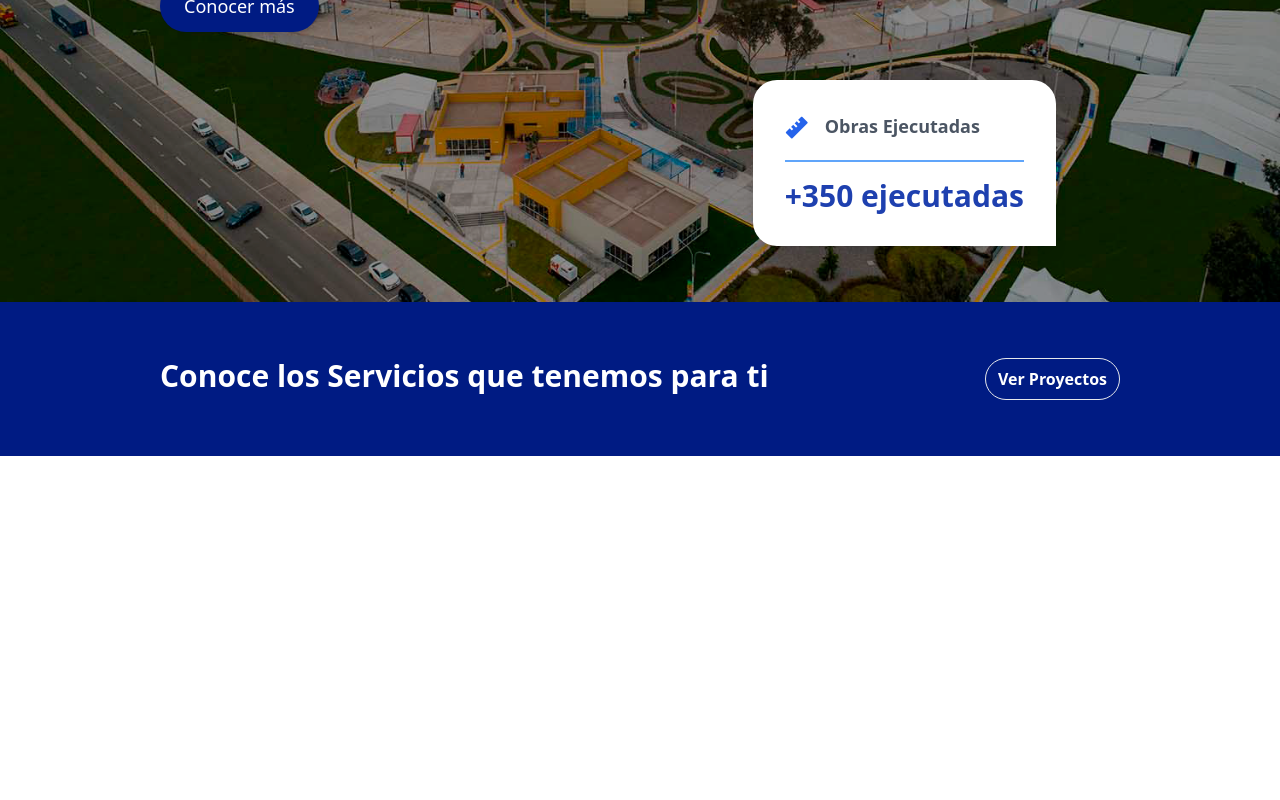
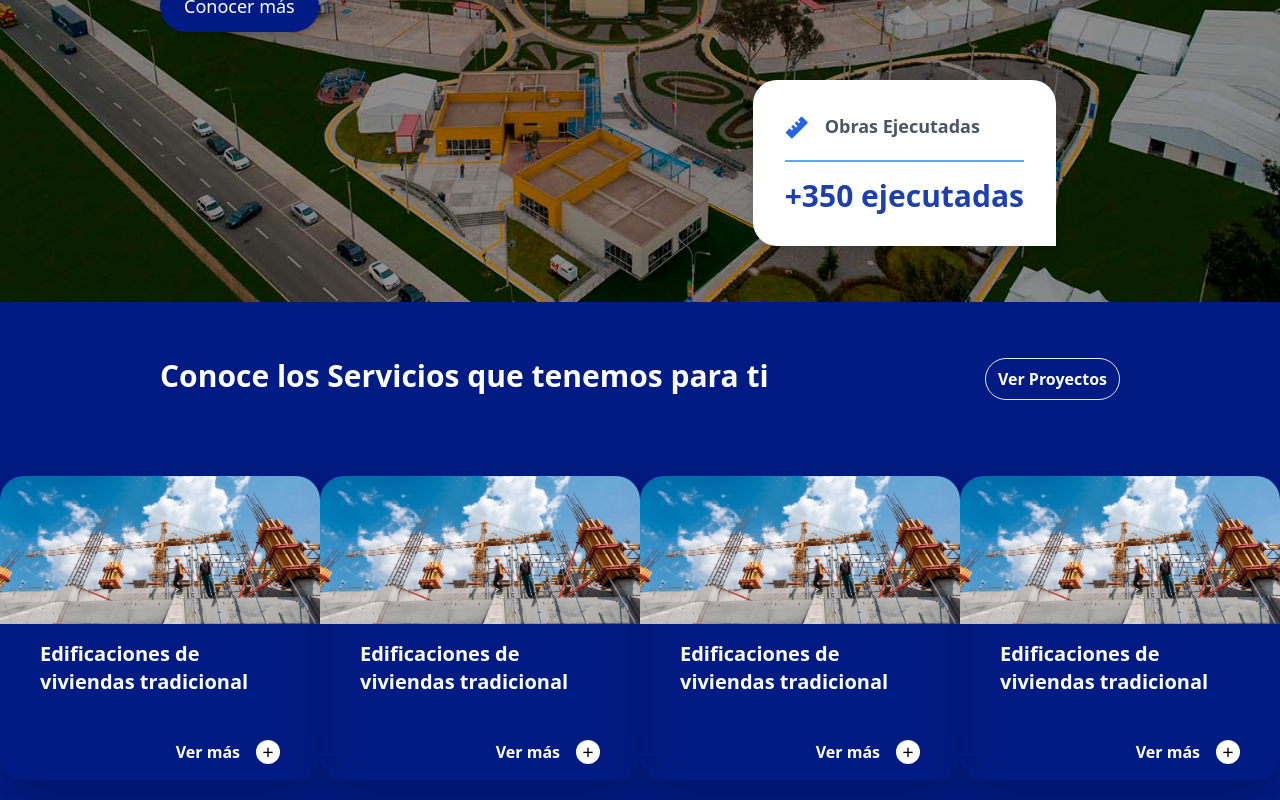
Before and after one commit to MiguelRequenaR/ConstrucMarbella, a Next.js app: page / in a window 1280 px wide. Shown: the part 498-1298 px from the top of the page. Before the commit the page ends 954 px from the top, so only its background shows below. Built offline with nearby package versions, Linux system fonts and the light colour scheme.

Commit message:
create home

```diff
--- a/src/components/Header.jsx
+++ b/src/components/Header.jsx
@@ -4,8 +4,8 @@ import 'remixicon/fonts/remixicon.css'
 
 export default function Header() {
   return (
-    <div className='fixed w-full'>
-        <header className='w-full bg-white'>
+    <div className='fixed z-10 w-full'>
+        <header className='bg-white'>
             <nav className='container mx-auto flex justify-between items-center py-3'>
                 <div className='flex items-center'>
                     <Image src="/images/logoCM.png" alt="Logo"
@@ -13,10 +13,10 @@ export default function Header() {
                     <h1 className='text-gray-600 text-2xl font-semibold px-5'>Constructora Marbella</h1>
                 </div>
                 <div className='flex items-center'>
-                    <div className='space-x-10 font-semibold text-gray-600 '>
-                        <a href="">Proyectos</a>
-                        <a href="">Sostenibilidad</a>
-                        <a href="">Innovación</a>
+                    <div className='space-x-10 font-semibold text-gray-600'>
+                        <a href="#" className='hover:text-gray-800'>Proyectos</a>
+                        <a href="#" className='hover:text-gray-800'>Sostenibilidad</a>
+                        <a href="#" className='hover:text-gray-800'>Innovación</a>
                         <i className="text-black ri-menu-line text-2xl"></i>
                     </div>
                 </div>
--- a/src/pages/index.js
+++ b/src/pages/index.js
@@ -7,7 +7,7 @@ export default function Home() {
       <Header />
         <div>
             <div
-              className="min-h-screen bg-cover bg-center w-full"
+              className="min-h-screen bg-cover bg-center w-full z-0"
               style={{ backgroundImage: "url('/images/carrousel1.png')" }}
             >
             </div>
@@ -38,6 +38,56 @@ export default function Home() {
                 </button>
             </div>
         </div>
+        <div className="flex justify-around bg-homecolor py-5">
+            <div className="max-w-xs rounded-3xl overflow-hidden shadow-2xl hover:bg-white">
+                <Image src="/images/card.jpg" alt="fondo" width={400} height={50}/>
+                <div className="px-10 py-4">
+                    <h1 className="font-bold text-xl text-white pb-3 hover:text-homecolor">Edificaciones de viviendas tradicional</h1>
+                </div>
+                <div className="flex justify-end items-end py-4 px-10">
+                    <a href="#" className="flex items-center">
+                      <h1 className="px-4 text-white font-bold hover:text-homecolor">Ver más</h1>
+                      <i className="ri-add-fill bg-white rounded-3xl px-1 hover:bg-cyan-400 hover:text-white"></i>
+                    </a>
+                </div>
+            </div>
+            <div className="max-w-xs rounded-3xl overflow-hidden shadow-2xl hover:bg-white">
+                <Image src="/images/card.jpg" alt="fondo" width={400} height={50}/>
+                <div className="px-10 py-4">
+                    <h1 className="font-bold text-xl text-white pb-3 hover:text-homecolor">Edificaciones de viviendas tradicional</h1>
+                </div>
+                <div className="flex justify-end items-end py-4 px-10">
+                    <a href="#" className="flex items-center">
+                      <h1 className="px-4 text-white font-bold hover:text-homecolor">Ver más</h1>
+                      <i className="ri-add-fill bg-white rounded-3xl px-1 hover:bg-cyan-400 hover:text-white"></i>
+                    </a>
+                </div>
+            </div>
+            <div className="max-w-xs rounded-3xl overflow-hidden shadow-2xl hover:bg-white">
+                <Image src="/images/card.jpg" alt="fondo" width={400} height={50}/>
+                <div className="px-10 py-4">
+                    <h1 className="font-bold text-xl text-white pb-3 hover:text-homecolor">Edificaciones de viviendas tradicional</h1>
+                </div>
+                <div className="flex justify-end items-end py-4 px-10">
+                    <a href="#" className="flex items-center">
+                      <h1 className="px-4 text-white font-bold hover:text-homecolor">Ver más</h1>
+                      <i className="ri-add-fill bg-white rounded-3xl px-1 hover:bg-cyan-400 hover:text-white"></i>
+                    </a>
+                </div>
+            </div>
+            <div className="max-w-xs rounded-3xl overflow-hidden shadow-2xl hover:bg-white">
+                <Image src="/images/card.jpg" alt="fondo" width={400} height={50}/>
+                <div className="px-10 py-4">
+                    <h1 className="font-bold text-xl text-white pb-3 hover:text-homecolor">Edificaciones de viviendas tradicional</h1>
+                </div>
+                <div className="flex justify-end items-end py-4 px-10">
+                    <a href="#" className="flex items-center">
+                      <h1 className="px-4 text-white font-bold hover:text-homecolor">Ver más</h1>
+                      <i className="ri-add-fill bg-white rounded-3xl px-1 hover:bg-cyan-400 hover:text-white"></i>
+                    </a>
+                </div>
+            </div>
+        </div>
     </div>
   );
 }
```
